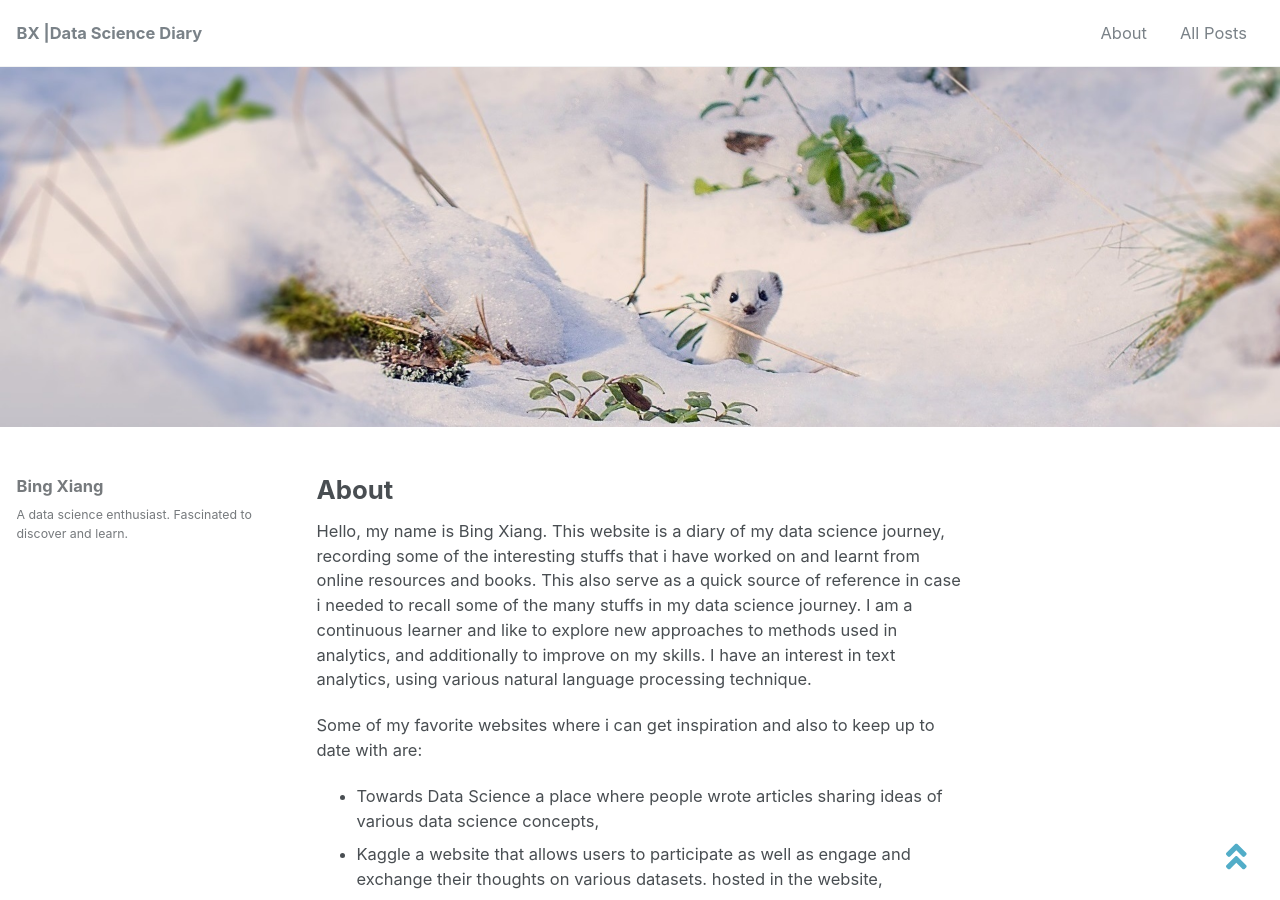
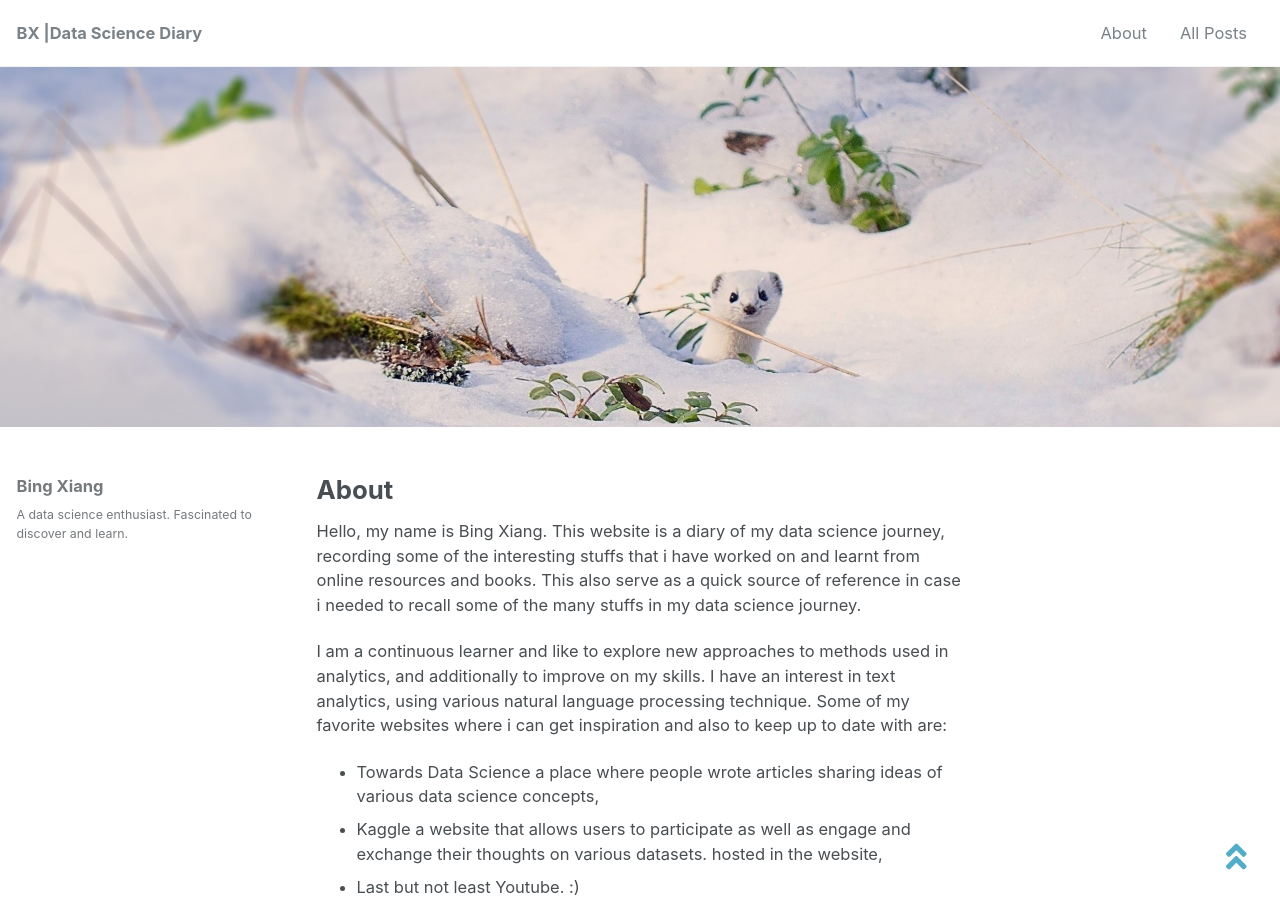
Before and after one commit to bxsiew/bxsiew.github.io, a Jekyll site: the page built from _pages/about.md, in a window 1280 px wide and 900 px high. Built offline with Jekyll 4.4.1, drawn with Linux system fonts in a browser that asks for light colours; nearby versions of some CDN libraries.

Commit message:
Update about.md

```diff
--- a/_pages/about.md
+++ b/_pages/about.md
@@ -7,8 +7,10 @@
   image: "/images/snow.jpg"
 ---
 
-Hello, my name is Bing Xiang. This website is a diary of my data science journey, recording some of the interesting stuffs that i have worked on and learnt from online resources and books. This also serve as a quick source of reference in case i needed to recall some of the many stuffs in my data science journey. I am a continuous learner and like to explore new approaches to methods used in analytics, and additionally to improve on my skills. I have an interest in text analytics, using various natural language processing technique.
+Hello, my name is Bing Xiang. This website is a diary of my data science journey, recording some of the interesting stuffs that i have worked on and learnt from online resources and books. This also serve as a quick source of reference in case i needed to recall some of the many stuffs in my data science journey.
+<br/>
 
+I am a continuous learner and like to explore new approaches to methods used in analytics, and additionally to improve on my skills. I have an interest in text analytics, using various natural language processing technique.
 Some of my favorite websites where i can get inspiration and also to keep up to date with are:
 * Towards Data Science a place where people wrote articles sharing ideas of various data science concepts,
 * Kaggle a website that allows users to participate as well as engage and exchange their thoughts on various datasets. hosted in the website,
```
